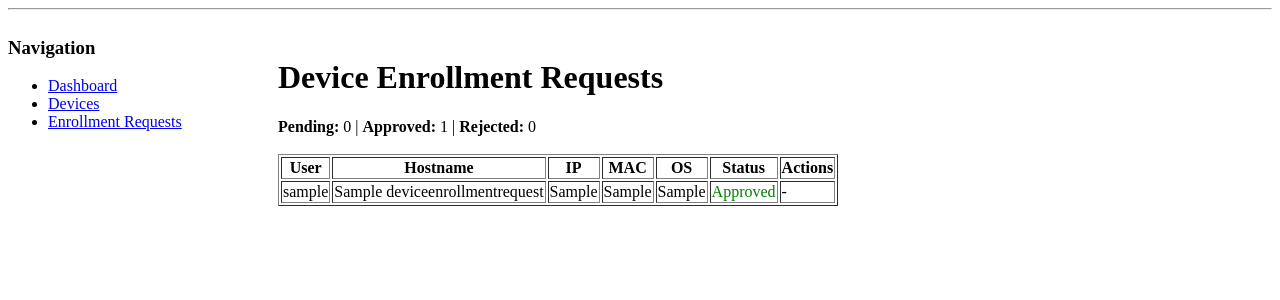
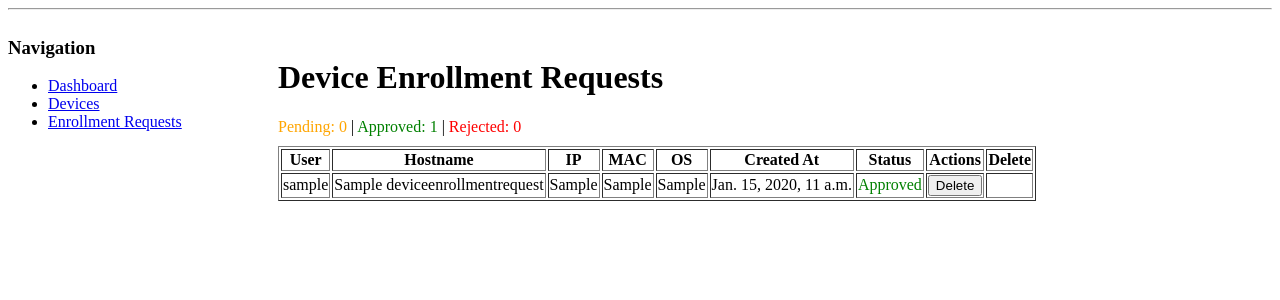
Before and after one commit to Salah6-9/netwerk-manager-django, a Django app: page /enrollments/ in a window 1280 px wide. Shown: the part 106-406 px from the top of the page. Run offline with Django 5.2, Linux system fonts and the light colour scheme; a user stored in the database is signed in; tables that the repository leaves empty hold one stand-in row (values such as "Sample post").

Commit message:
Complete admin enrollment dashboard with approve/reject/delete actions and ScanLog improvements

```diff
--- a/agent/config.json
+++ /dev/null
@@ -1,6 +0,0 @@
-{
-    "api_url": "http://127.0.0.1:8000",
-    "interval": 60,
-    "user_token": "8a833b1c4a00de85cfe8420539e267d0ba1dc2aa",
-    "agent_token": "696b6e97a5412a5a618349e433331d451f6c9ed0a07d42c11e68d7c2cc65a7e9"
-}
--- a/pages/urls.py
+++ b/pages/urls.py
@@ -4,7 +4,8 @@ from .views import (
     dashboard_status_api,
     enrollment_requests,
     approve_enrollment,
-    reject_enrollment
+    reject_enrollment,
+    delete_enrollment
 )
 from . import views
 
@@ -22,4 +23,6 @@ urlpatterns = [
 
     path("enrollments/<int:pk>/reject/", reject_enrollment, name="reject_enrollment"),
 
+    path("enrollments/<int:pk>/delete/", delete_enrollment, name="delete_enrollment"),
+
 ]
--- a/pages/views.py
+++ b/pages/views.py
@@ -1,5 +1,5 @@
 from django.contrib.auth.decorators import login_required
-from django.shortcuts import render, redirect
+from django.shortcuts import render, redirect , get_object_or_404
 from django.http import JsonResponse
 from django.http import HttpResponseForbidden,HttpResponseNotAllowed
 import os
@@ -34,21 +34,46 @@ def enrollment_requests(request):
 @login_required
 @user_passes_test(is_admin)
 def approve_enrollment(request, pk):
-    enroolment = DeviceEnrollmentRequest.objects.get(id=pk)
-    enroolment.status = "approved"
-    enroolment.save()
-    return redirect("enrollment_requests")
+    if request.method != "POST":
+        return HttpResponseNotAllowed(["POST"])
 
+    enrollment = get_object_or_404(DeviceEnrollmentRequest, id=pk)
+
+    enrollment.status = "approved"
+    enrollment.save()
+
+    return redirect("enrollments")
 # rejrequest
 @login_required
 @user_passes_test(is_admin)
 def reject_enrollment(request, pk):
-    enroolment = DeviceEnrollmentRequest.objects.get(id=request_id)
-    enroolment.status = "rejected"
-    enroolment.save()
-    return redirect("enrollment_requests")
 
+    if request.method != "POST":
+        return HttpResponseNotAllowed(["POST"])
 
+    enrollment = get_object_or_404(DeviceEnrollmentRequest, id=pk)
+
+    enrollment.status = "rejected"
+    enrollment.save()
+
+    return redirect("enrollments")
+
+# Delete request
+@login_required
+@user_passes_test(is_admin)
+def delete_enrollment(request, pk):
+
+    if request.method != "POST":
+        return HttpResponseNotAllowed(["POST"])
+
+    enrollment = get_object_or_404(DeviceEnrollmentRequest, id=pk)
+
+    if enrollment.status == "pending" :
+        return redirect("enrollments")
+
+    enrollment.delete()
+
+    return redirect("enrollments")
 
 @login_required
 def trigger_scan(request):
--- a/templates/admin/dashboard.html
+++ b/templates/admin/dashboard.html
@@ -76,9 +76,9 @@
 
         <td>
             {% if host.device %}
-            ✔ Registered
+            Registered
             {% else %}
-            ❌ Unknown
+            Unknown
             {% endif %}
         </td>
 
--- a/templates/admin/enrollments.html
+++ b/templates/admin/enrollments.html
@@ -4,13 +4,15 @@
 
 <h1>Device Enrollment Requests</h1>
 
-<div>
-    <strong>Pending:</strong> {{ pending }} |
-    <strong>Approved:</strong> {{ approved }} |
-    <strong>Rejected:</strong> {{ rejected }}
+<div style="margin-bottom:10px">
+
+    <span style="color:orange">Pending: {{ pending }}</span> |
+
+    <span style="color:green">Approved: {{ approved }}</span> |
+
+    <span style="color:red">Rejected: {{ rejected }}</span>
+
 </div>
-
-<br>
 
 <table border="1">
 
@@ -21,8 +23,10 @@
             <th>IP</th>
             <th>MAC</th>
             <th>OS</th>
+            <th>Created At</th>
             <th>Status</th>
             <th>Actions</th>
+            <th>Delete</th>
         </tr>
     </thead>
 
@@ -32,18 +36,21 @@
 
         <tr>
 
-            <td>{{ e.user }}</td>
+            <td>{{ e.user.username }}</td>
             <td>{{ e.hostname }}</td>
             <td>{{ e.ip }}</td>
-            <td>{{ e.mac }}</td>
+            <td>{{ e.mac|default:"—" }}</td>
             <td>{{ e.os }}</td>
+            <td>{{ e.created_at }}</td>
 
             <td>
 
                 {% if e.status == "pending" %}
                 <span style="color:orange">Pending</span>
+
                 {% elif e.status == "approved" %}
                 <span style="color:green">Approved</span>
+
                 {% else %}
                 <span style="color:red">Rejected</span>
                 {% endif %}
@@ -54,22 +61,34 @@
 
                 {% if e.status == "pending" %}
 
-                <a href="{% url 'approve_enrollment' e.id %}">
-                    Approve
-                </a>
+                <form method="post" action="{% url 'approve_enrollment' e.id %}" style="display:inline;">
+                    {% csrf_token %}
+                    <button type="submit">Approve</button>
+                </form>
 
-                |
-
-                <a href="{% url 'reject_enrollment' e.id %}">
-                    Reject
-                </a>
+                <form method="post" action="{% url 'reject_enrollment' e.id %}" style="display:inline;">
+                    {% csrf_token %}
+                    <button type="submit">Reject</button>
+                </form>
 
                 {% else %}
-                -
+                <form method="post" action="{% url 'delete_enrollment' e.id %}" style="display:inline;">
+                    {% csrf_token %}
+                    <button type="submit">Delete</button>
+                </form>
                 {% endif %}
 
             </td>
+            <td>
 
+
+            </td>
+        </tr>
+
+        {% empty %}
+
+        <tr>
+            <td colspan="7">No enrollment requests.</td>
         </tr>
 
         {% endfor %}
```
